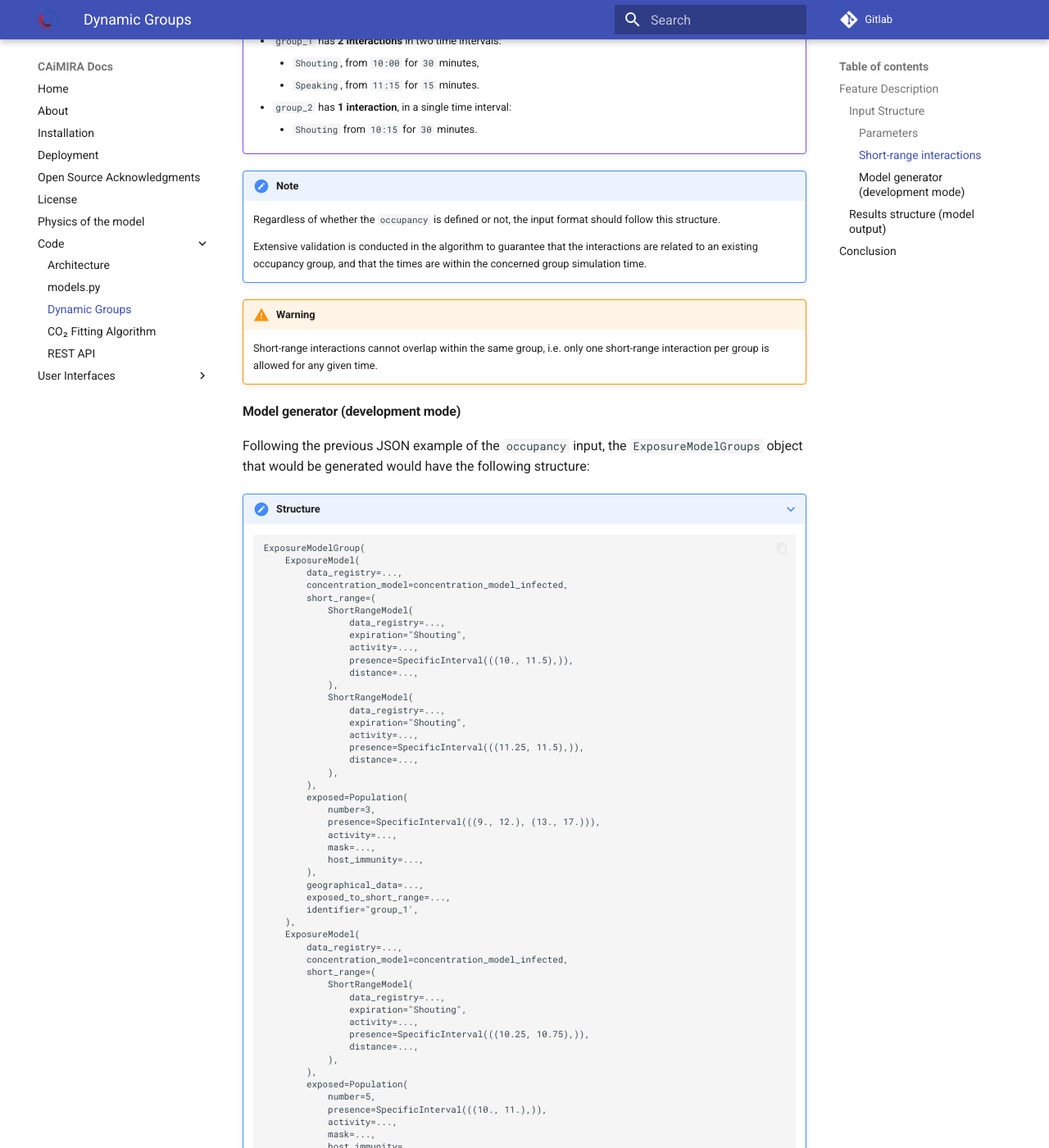
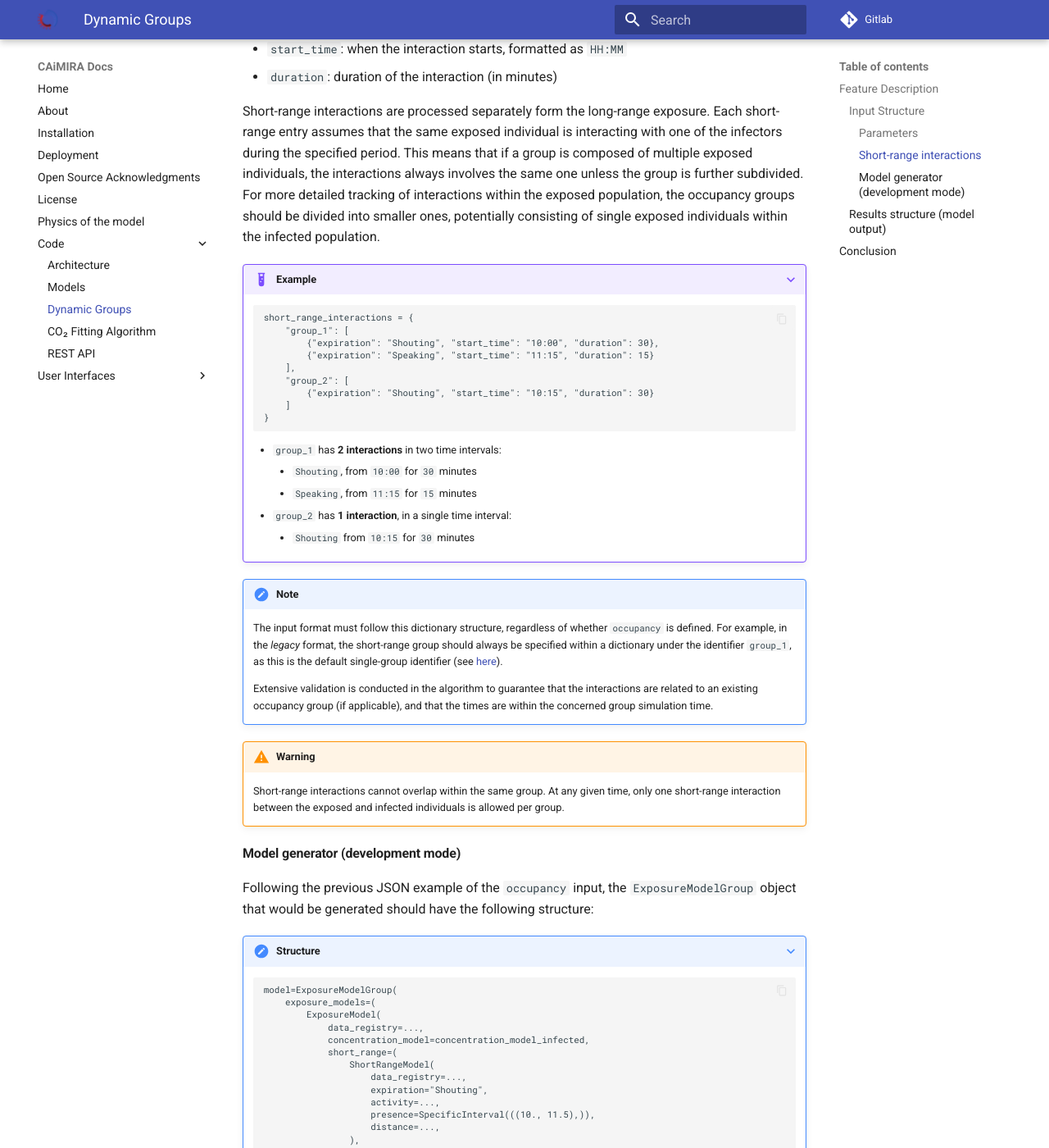
Before and after one commit to CERN/CAiMIRA, an MkDocs documentation site: the page built from caimira/docs/mkdocs/docs/code/dynamic_groups.md, in a window 1280 px wide and 1400 px high, scrolled down 2482 px. Shown: the whole window at 82% size. Built offline with MkDocs 1.6.1 and Material for MkDocs 9.7.7, drawn with Linux system fonts in a browser that asks for light colours; some of the changed text lies outside the part shown.

Commit message:
updated documentation from review process. Added more details in both dynamic model and installation

````diff
--- a/caimira/docs/mkdocs/docs/code/dynamic_groups.md
+++ b/caimira/docs/mkdocs/docs/code/dynamic_groups.md
@@ -13,7 +13,7 @@
 
 ### Input Structure
 
-The modelling of dynamic occupancy with the definition of groups is controlled by the `occupancy` input, initially defined by an empty dictionary:
+The modelling of dynamic occupancy with the definition of groups is controlled by the `occupancy` input sent by the frontend form, initially defined by an empty dictionary:
 
 ```
 occupancy = "{}"
@@ -23,14 +23,14 @@
 
 #### Parameters
 
-The `occupancy` object defines the presence of occupancy groups, both composed of infected and/or exposed population over time. Each group should be identified by an unique key (`group_1`, `group_2`, etc.), mapping to an object that specifies:
+The `occupancy` object defines various occupancy groups, each identified by an unique key (`group_1`, `group_2`, etc.). Each group includes:
 
-- `total_people`: The total number of individuals in the group (infected and/or exposed).
-- `infected`: The total number of infected individuals in the group.
-- `presence`: A list of time intervals (`start_time` and `finish_time`) during which the group was present, formatted as `HH:MM`.
+- `total_people`: The total number of individuals in the group, including both infected and exposed individuals
+- `infected`: The total number of infected individuals in the group
+- `presence`: A list of time intervals (`start_time` and `finish_time`) during which the group was present, formatted as `HH:MM`
 
 !!!note
-    The `infected` entry is expected to be an integer that must be **less** or **equal** than the `total_people` input, with its minimum value as `0` (in the case the group is only composed of exposed people).
+    The `infected` value must be an integer that does not exceed `total_people` and has a minimum value of `0` when the group consists solely of exposed individuals. The group key is a custom string chosen by the user to identify the respective group.
 
 ???+ example
 
@@ -52,26 +52,37 @@
             }
         }
 
-    - `group_1` consists of **5 individuals (3 exposed, 2 infected)**, present in two time intervals:
-        - `09:00` to `12:00`.
-        - `13:00` to `17:00`.
-    - `group_2` consists of **10 individuals (5 exposed, 5 infected)**, present from:
-        - `10:00` to `11:00`.
+    - The first group, identified by `group_1`, consists of **5 individuals (3 exposed, 2 infected)**, present in two time intervals:
+        - `09:00` to `12:00`
+        - `13:00` to `17:00`
+    - The second group, identified by `group_2`, consists of **10 individuals (5 exposed, 5 infected)**, present from:
+        - `10:00` to `11:00`
 
 !!!info
-    The number of groups in the `occupancy` input will result in the creation of multiple `ExposureModel` objects.
+    The number of groups in the `occupancy` input results in the creation of multiple exposure group objects. From the previous example, where two groups are defined, the two exposure instances of each group will have following structure, respectively:
 
-    The combination of the `presence` and `infected` of all groups will lead to the creation of a single `InfectedPopulation` object, that is replicated across all `ExposureModel`.
+    - 1<sup>st</sup> exposed population - `3` people from `09:00` to `12:00` and from `13:00` to `17:00`
+    - 2<sup>nd</sup> exposed population - `5` people from `10:00` to `11:00`
 
-    This means that the `infected` population contributes uniformly to the concentration in each exposure model.
+    The combination of the `presence` and number of `infected` of all groups leads to the creation of a single infected object, replicated across all groups. From the previous example, the respective instance will be composed of the following structure:
+
+    - `2` people, from `09:00` to `10:00` (`2` people from `group_1` and `0` people from `group_2`)
+    - `7` people, from `10:00` to `11:00` (`2` people from `group_1` and `5` people from `group_2`)
+    - `2` people, from `11:00` to `12:00` (`2` people from `group_1` and `0` people from `group_2`)
+    - `0` people, from `12:00` to `13:00` (`0` people from `group_1` and `0` people from `group_2`)
+    - `2` people, from `13:00` to `17:00` (`2` people from `group_1` and `0` people from `group_2`)
+
+    Note that the infected population contributes equally to the concentration in each exposure group.
 
 #### Short-range interactions
 
 The `short_range_interactions` object defines the number of short-range interactions per occupancy group. Each set of interactions is identified by its corresponding group key (`group_1`, `group_2`, etc.), mapping to an object that specifies:
 
-- `expiration`: expiration type of that short-range interaction (`Breathing`, `Speaking`, or `Shouting`).
-- `start_time`: when the interaction starts, formatted as `HH:MM`.
-- `duration`: duration of the interaction (in minutes).
+- `expiration`: expiration type of that short-range interaction (`Breathing`, `Speaking`, or `Shouting`)
+- `start_time`: when the interaction starts, formatted as `HH:MM`
+- `duration`: duration of the interaction (in minutes)
+
+Short-range interactions are processed separately form the long-range exposure. Each short-range entry assumes that the same exposed individual is interacting with one of the infectors during the specified period. This means that if a group is composed of multiple exposed individuals, the interactions always involves the same one unless the group is further subdivided. For more detailed tracking of interactions within the exposed population, the occupancy groups should be divided into smaller ones, potentially consisting of single exposed individuals within the infected population.
 
 ???+ example
 
@@ -86,91 +97,122 @@
         }
 
     - `group_1` has **2 interactions** in two time intervals:
-        - `Shouting`, from `10:00` for `30` minutes,
-        - `Speaking`, from `11:15` for `15` minutes.
+        - `Shouting`, from `10:00` for `30` minutes
+        - `Speaking`, from `11:15` for `15` minutes
     - `group_2` has **1 interaction**, in a single time interval:
-        - `Shouting` from `10:15` for `30` minutes.
+        - `Shouting` from `10:15` for `30` minutes
 
 !!! note
-    Regardless of whether the `occupancy` is defined or not, the input format should follow this structure.
+    The input format must follow this dictionary structure, regardless of whether `occupancy` is defined. For example, in the *legacy* format, the short-range group should always be specified within a dictionary under the identifier `group_1`, as this is the default single-group identifier (see [here](../models/#identifier-str-group_1)).
 
-    Extensive validation is conducted in the algorithm to guarantee that the interactions are related to an existing occupancy group, and that the times are within the concerned group simulation time.
+    Extensive validation is conducted in the algorithm to guarantee that the interactions are related to an existing occupancy group (if applicable), and that the times are within the concerned group simulation time.
 
 !!! warning
-    Short-range interactions cannot overlap within the same group, i.e. only one short-range interaction per group is allowed for any given time.
+    Short-range interactions cannot overlap within the same group. At any given time, only one short-range interaction between the exposed and infected individuals is allowed per group.
 
 #### Model generator (development mode)
 
-Following the previous JSON example of the `occupancy` input, the `ExposureModelGroups` object that would be generated would have the following structure:
+Following the previous JSON example of the `occupancy` input, the `ExposureModelGroup` object that would be generated should have the following structure:
 
 ???+ note "Structure"
 
-        ExposureModelGroup(
-            ExposureModel(
+        model=ExposureModelGroup(
+            exposure_models=(
+                ExposureModel(
+                    data_registry=...,
+                    concentration_model=concentration_model_infected,
+                    short_range=(
+                        ShortRangeModel(
+                            data_registry=...,
+                            expiration="Shouting",
+                            activity=...,
+                            presence=SpecificInterval(((10., 11.5),)),
+                            distance=...,
+                        ),
+                        ShortRangeModel(
+                            data_registry=...,
+                            expiration="Shouting",
+                            activity=...,
+                            presence=SpecificInterval(((11.25, 11.5),)),
+                            distance=...,
+                        ),
+                    ),
+                    exposed=Population(
+                        number=3,
+                        presence=SpecificInterval(((9., 12.), (13., 17.))),
+                        activity=...,
+                        mask=...,
+                        host_immunity=...,
+                    ),
+                    geographical_data=...,
+                    exposed_to_short_range=...,
+                    identifier="group_1',
+                ),
+                ExposureModel(
+                    data_registry=...,
+                    concentration_model=concentration_model_infected,
+                    short_range=(
+                        ShortRangeModel(
+                            data_registry=...,
+                            expiration="Shouting",
+                            activity=...,
+                            presence=SpecificInterval(((10.25, 10.75),)),
+                            distance=...,
+                        ),
+                    ),
+                    exposed=Population(
+                        number=5,
+                        presence=SpecificInterval(((10., 11.),)),
+                        activity=...,
+                        mask=...,
+                        host_immunity=...,
+                    ),
+                    geographical_data=...,
+                    exposed_to_short_range=...,
+                    identifier="group_2",
+                )
+            ),
+            data_registry=...,
+        )
+
+    In which the `ConcentrationModel` object should have the following structure:
+
+        concentration_model_infected=ConcentrationModel(
+            data_registry=...,
+            room=...,
+            ventilation=...,
+            infected=InfectedPopulation(
                 data_registry=...,
-                concentration_model=concentration_model_infected,
-                short_range=(
-                    ShortRangeModel(
-                        data_registry=...,
-                        expiration="Shouting",
-                        activity=...,
-                        presence=SpecificInterval(((10., 11.5),)),
-                        distance=...,
-                    ),
-                    ShortRangeModel(
-                        data_registry=...,
-                        expiration="Shouting",
-                        activity=...,
-                        presence=SpecificInterval(((11.25, 11.5),)),
-                        distance=...,
-                    ),
+                number=IntPiecewiseConstant(
+                    transition_times=(9.0, 10.0, 11.0, 12.0, 13.0, 17.0),
+                    values=(2, 7, 2, 0, 2),
                 ),
-                exposed=Population(
-                    number=3,
-                    presence=SpecificInterval(((9., 12.), (13., 17.))),
-                    activity=...,
-                    mask=...,
-                    host_immunity=...,
-                ),
-                geographical_data=...,
-                exposed_to_short_range=...,
-                identifier="group_1',
+                presence=None,
+                virus=...,
+                mask=...,
+                activity=...,
+                expiration=...,
+                host_immunity=...,
             ),
-            ExposureModel(
-                data_registry=...,
-                concentration_model=concentration_model_infected,
-                short_range=(
-                    ShortRangeModel(
-                        data_registry=...,
-                        expiration="Shouting",
-                        activity=...,
-                        presence=SpecificInterval(((10.25, 10.75),)),
-                        distance=...,
-                    ),
-                ),
-                exposed=Population(
-                    number=5,
-                    presence=SpecificInterval(((10., 11.),)),
-                    activity=...,
-                    mask=...,
-                    host_immunity=...,
-                ),
-                geographical_data=...,
-                exposed_to_short_range=...,
-                identifier="group_2",
-            )
+            evaporation_factor=...,
         )
 
     !!!note
-        Each occupancy group (`group_1` and `group_2`) leads to the creation of one `ExposureModel`, and the `ConcentrationModel`, originated from the combination of the `presence` and `infected`, is the same for all `ExposureModel` groups.
+        As previously described, each occupancy group (`group_1` and `group_2`) leads to the creation of one `ExposureModel`, and the `ConcentrationModel`, originated from the combination of the `presence` and number of `infected`, should be the same for all `ExposureModel` groups.
 
-        In this case, the `InfectedPopulation` will be composed of the following `number (IntPiecewiseConstant)`:
+        Note that the `InfectedPopulation` object is shared across all groups, meaning the infected population contributes equally to the concentration in each model. To ensure consistency, the algorithm verifies that the `number` and `presence` parameters of `InfectedPopulation` remain identical across all `ExposureModel` instances.
 
-        - `2 people`, from `09:00` to `10:00`
-        - `7 people`, from `10:00` to `11:00`
-        - `2 people`, from `11:00` to `12:00`
-        - `0 people`, from `12:00` to `13:00`
-        - `2 people`, from `13:00` to `17:00`
+    ??? tip "How to interpret one `IntPiecewiseConstant` instance?"
+
+        The `IntPiecewiseConstant` inherits from the `PiecewiseConstant` (see [here](../models/#intpiecewiseconstant-class)), and expects the `transition_times` and `values` as arguments.
+
+        In the provided example, the infected population has `transition_times` of `(9.0, 10.0, 11.0, 12.0, 13.0, 17.0)` with corresponding values `(2, 7, 2, 0, 2)`. This data can be interpreted as follows:
+
+        - Between `9.0 (09:00)` and `10.0 (10:00)`, `2` infected were present
+        - Between `10.0 (10:00)` and `11.0 (11:00)`, `7` infected were present
+        - Between `11.0 (11:00)` and `12.0 (12:00)`, `2` infected were present
+        - Between `12.0 (12:00)` and `13.0 (13:00)`, `0` infected were present
+        - Between `13.0 (13:00)` and `17.0 (17:00)`, `2` infected were present
 
 ### Results structure (model output)
 
--- a/caimira/docs/mkdocs/mkdocs.yml
+++ b/caimira/docs/mkdocs/mkdocs.yml
@@ -18,7 +18,7 @@
   - Physics of the model: root/physics_model.md
   - Code:
       - Architecture: code/architecture.md
-      - models.py: code/models.md
+      - Models: code/models.md
       - Dynamic Groups: code/dynamic_groups.md
       - CO₂ Fitting Algorithm: code/fitting_algorithm.md
       - REST API: code/rest_api.md
````
Also changed, not shown: other parts of caimira/docs/mkdocs/docs/code/dynamic_groups.md (+3 -3 lines), caimira/docs/mkdocs/docs/index.md (+1 -1 lines), caimira/docs/mkdocs/docs/root/installation.md (+21 -1 lines).
